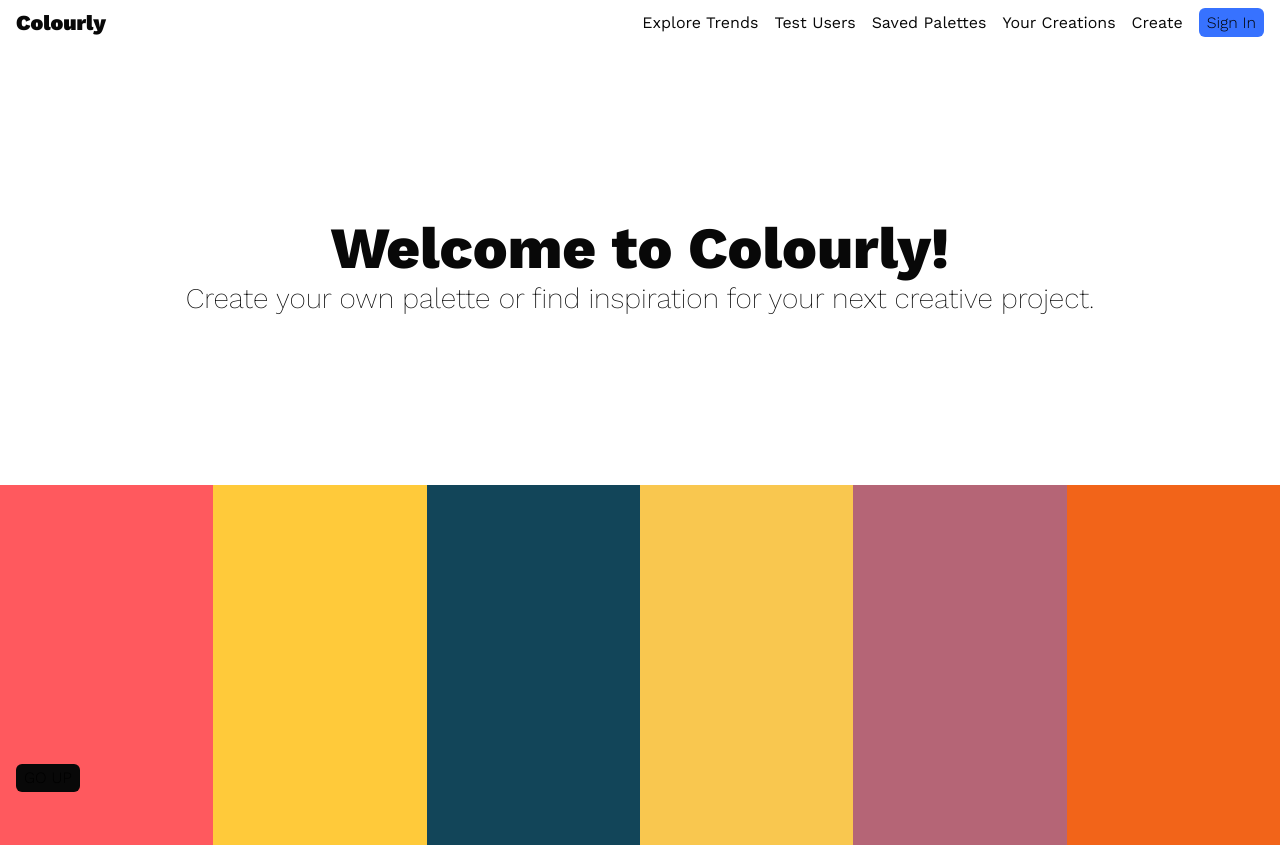
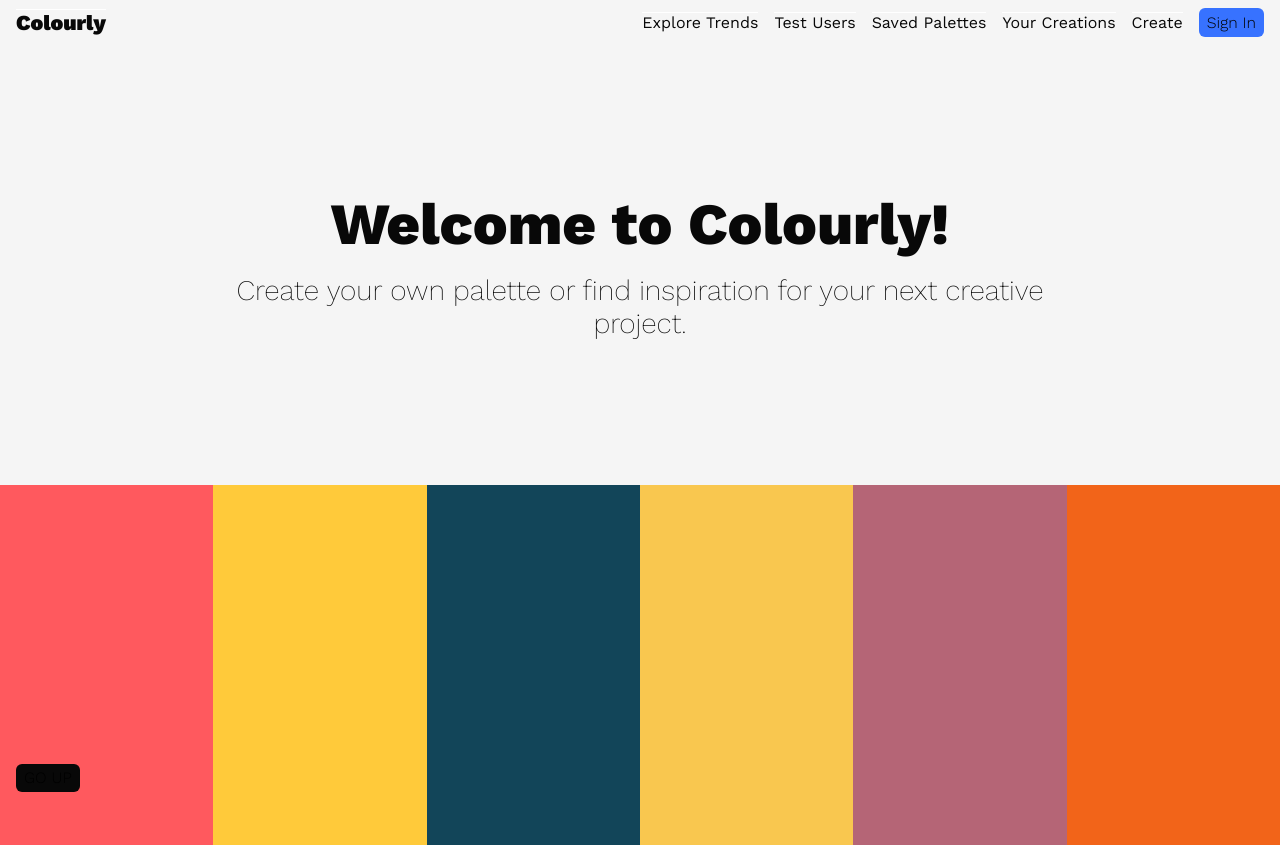
Before and after one commit to sneham-boop/colourly, a Next.js app: page / in a window 1280 px wide. Built offline with nearby package versions, Linux system fonts and the light colour scheme.

Commit message:
Fix styling on home page.

```diff
--- a/src/components/Header/Header.module.scss
+++ b/src/components/Header/Header.module.scss
@@ -1,12 +1,12 @@
 @import "../../sass/global";
 
 .nav {
+  background-color: $white;
   width: 100vw;
   display: flex;
   flex-direction: row;
   justify-content: space-between;
   align-items: center;
-  background-color: rgba(0, 0, 0, 0);
   padding: 0.5em 1em;
   .logo {
     font-size: $font-size-p-m;
--- a/src/components/Homepage/Homepage.module.scss
+++ b/src/components/Homepage/Homepage.module.scss
@@ -2,7 +2,6 @@
 
 .home {
   background-color: $white;
-  background-color: rgba(0, 0, 0, 0);
   height: 100vh;
 
   .intro {
@@ -10,6 +9,7 @@
     flex-direction: column;
     justify-content: center;
     align-items: center;
+    gap: 1em;
     height: 55%;
   }
   h3 {
@@ -25,6 +25,7 @@
     font-size: $font-size-p-lg;
     font-weight: $extra-thin;
     text-align: center;
+    width: 70%;
   }
   .base {
     width: 100vw;
```
